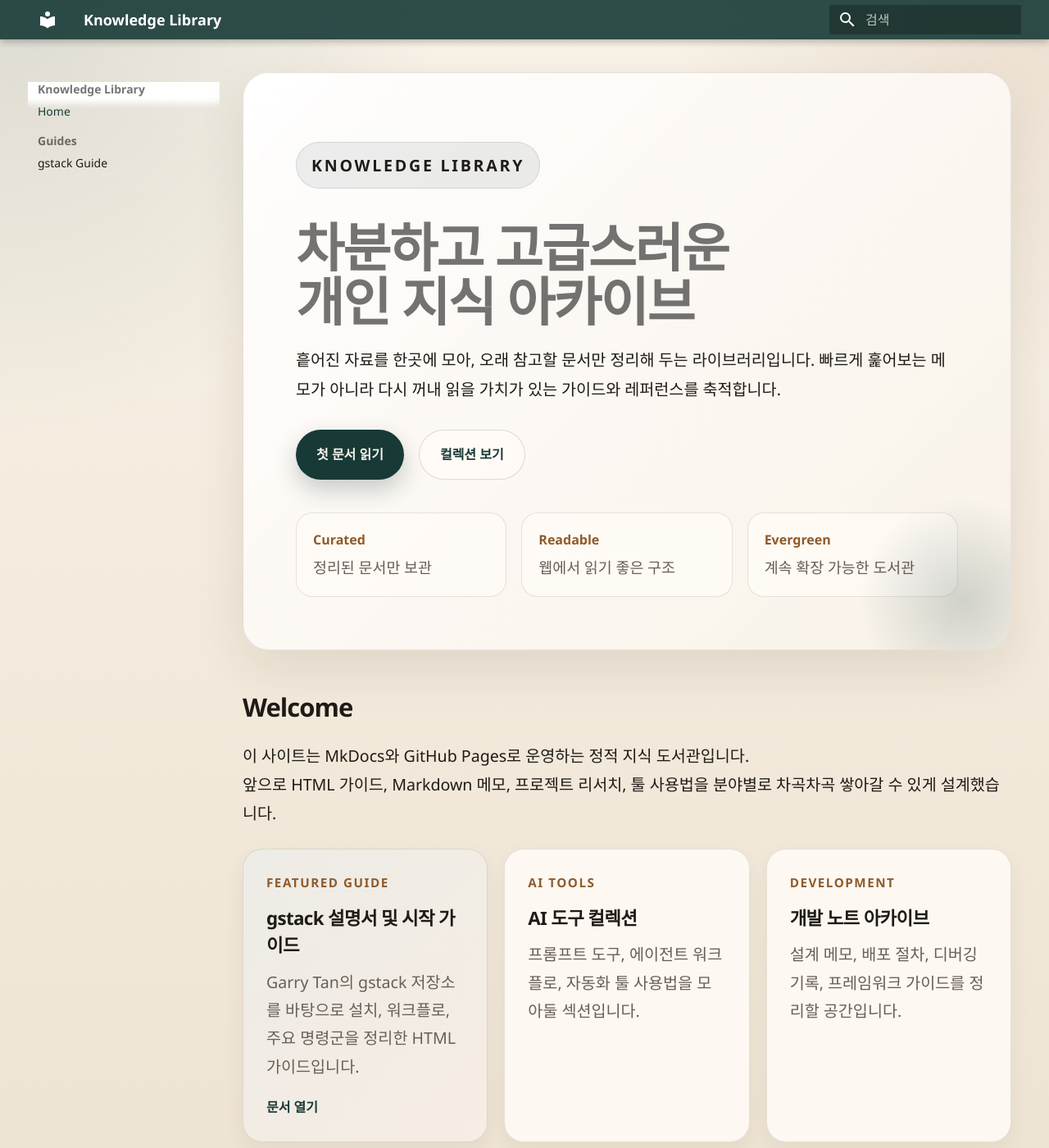
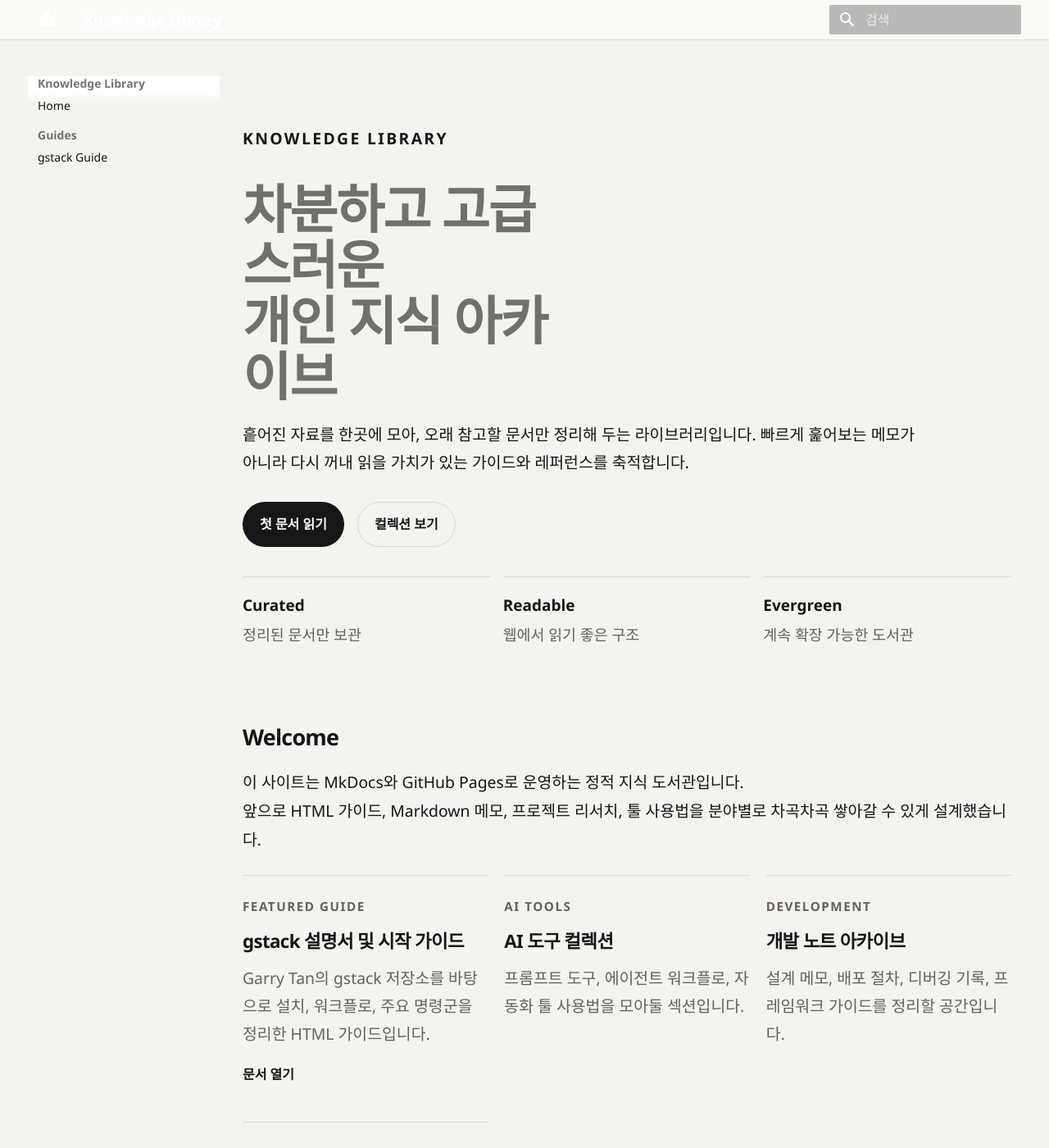
Before and after one commit to sooyoung-wind/knowledge-library, an MkDocs documentation site: the page built from docs/index.md, in a window 1280 px wide and 1400 px high. Shown: the whole window at 82% size. Built offline with MkDocs 1.6.1 and Material for MkDocs 9.7.7, drawn with Linux system fonts in a browser that asks for light colours.

Commit message:
Update extra.css

```diff
--- a/docs/stylesheets/extra.css
+++ b/docs/stylesheets/extra.css
@@ -1,40 +1,38 @@
 :root {
-  --md-primary-fg-color: #183a37;
-  --md-primary-fg-color--light: #2d5a56;
-  --md-primary-fg-color--dark: #122d2a;
-  --md-accent-fg-color: #8f5a2a;
-  --archive-bg: #f4ede2;
-  --archive-paper: rgba(255, 251, 246, 0.92);
-  --archive-ink: #1f1b16;
-  --archive-muted: #685f55;
-  --archive-line: rgba(65, 50, 31, 0.12);
-  --archive-shadow: 0 22px 60px rgba(54, 37, 15, 0.10);
+  --md-primary-fg-color: #171717;
+  --md-primary-fg-color--light: #2b2b2b;
+  --md-primary-fg-color--dark: #101010;
+  --md-accent-fg-color: #5a5a5a;
+  --archive-bg: #f5f3ee;
+  --archive-paper: #fcfbf8;
+  --archive-ink: #161616;
+  --archive-muted: #66615b;
+  --archive-line: rgba(22, 22, 22, 0.12);
+  --archive-shadow: 0 8px 24px rgba(22, 22, 22, 0.04);
   --archive-font-sans: "Pretendard", "Noto Sans KR", "Apple SD Gothic Neo",
     "Malgun Gothic", "Segoe UI", sans-serif;
-  --archive-font-serif: "Iowan Old Style", "Palatino Linotype",
-    "Noto Serif KR", Georgia, serif;
 }
 
 body {
-  background:
-    radial-gradient(circle at top left, rgba(24, 58, 55, 0.12), transparent 28%),
-    radial-gradient(circle at top right, rgba(143, 90, 42, 0.12), transparent 24%),
-    linear-gradient(180deg, #f8f2e8 0%, #eee4d3 100%);
+  background: var(--archive-bg);
   color: var(--archive-ink);
   font-family: var(--archive-font-sans);
 }
 
 .md-header {
-  background: rgba(24, 58, 55, 0.9);
-  backdrop-filter: blur(14px);
+  background: rgba(252, 251, 248, 0.9);
+  backdrop-filter: blur(10px);
+  border-bottom: 1px solid var(--archive-line);
+  box-shadow: none;
 }
 
 .md-tabs {
-  background: rgba(24, 58, 55, 0.82);
+  background: transparent;
+  border-bottom: 1px solid var(--archive-line);
 }
 
 .md-main__inner {
-  margin-top: 1.4rem;
+  margin-top: 1rem;
 }
 
 .md-content__inner {
@@ -64,19 +62,19 @@ body {
 .md-typeset h2 {
   margin-top: 2.4rem;
   margin-bottom: 0.9rem;
-  font-size: 1.55rem;
+  font-size: 1.35rem;
   font-weight: 800;
 }
 
 .md-typeset h3 {
-  font-size: 1.12rem;
-  font-weight: 750;
+  font-size: 1.05rem;
+  font-weight: 700;
 }
 
 .md-typeset p,
 .md-typeset li {
-  font-size: 0.98rem;
-  line-height: 1.8;
+  font-size: 0.97rem;
+  line-height: 1.78;
   color: var(--archive-ink);
 }
 
@@ -91,61 +89,56 @@ body {
 }
 
 .hero-panel {
-  position: relative;
-  overflow: hidden;
-  padding: 3.2rem;
-  border: 1px solid var(--archive-line);
-  border-radius: 32px;
-  background:
-    linear-gradient(135deg, rgba(255, 255, 255, 0.92), rgba(248, 241, 231, 0.95)),
-    var(--archive-paper);
-  box-shadow: var(--archive-shadow);
+  padding: 2.6rem 0 2.2rem;
+  border: 0;
+  border-radius: 0;
+  background: transparent;
+  box-shadow: none;
 }
 
 .hero-panel::after {
-  content: "";
-  position: absolute;
-  right: -70px;
-  bottom: -70px;
-  width: 260px;
-  height: 260px;
-  background: radial-gradient(circle, rgba(24, 58, 55, 0.18), transparent 68%);
-  pointer-events: none;
+  display: none;
+}
+
+.hero-panel + h2,
+#collections {
+  scroll-margin-top: 5rem;
 }
 
 .eyebrow {
   display: inline-flex;
-  padding: 0.5rem 0.9rem;
-  border-radius: 999px;
-  border: 1px solid rgba(24, 58, 55, 0.12);
-  background: rgba(24, 58, 55, 0.08);
-  color: #183a37;
-  font-size: 0.72rem;
-  font-weight: 800;
-  letter-spacing: 0.14em;
+  padding: 0;
+  border-radius: 0;
+  border: 0;
+  background: transparent;
+  color: var(--archive-muted);
+  font-size: 0.74rem;
+  font-weight: 700;
+  letter-spacing: 0.12em;
   text-transform: uppercase;
 }
 
 .hero-panel h1 {
-  margin: 1rem 0 1rem;
-  font-size: clamp(2.4rem, 5vw, 4.8rem);
-  line-height: 1.03;
-  letter-spacing: -0.04em;
+  margin: 0.75rem 0 1rem;
+  font-size: clamp(2.15rem, 5vw, 4rem);
+  line-height: 1.06;
+  letter-spacing: -0.05em;
   font-weight: 800;
+  max-width: 11ch;
 }
 
 .lead {
-  max-width: 46rem;
+  max-width: 42rem;
   color: var(--archive-muted);
-  font-size: 1.07rem;
-  line-height: 1.85;
+  font-size: 1rem;
+  line-height: 1.9;
 }
 
 .hero-actions {
   display: flex;
   flex-wrap: wrap;
-  gap: 0.9rem;
-  margin-top: 1.6rem;
+  gap: 0.8rem;
+  margin-top: 1.5rem;
 }
 
 .button-primary,
@@ -153,49 +146,58 @@ body {
   display: inline-flex;
   align-items: center;
   justify-content: center;
-  padding: 0.85rem 1.25rem;
+  padding: 0.7rem 1rem;
   border-radius: 999px;
+  border: 1px solid var(--archive-line);
   font-weight: 700;
   text-decoration: none !important;
-  transition: transform 160ms ease, box-shadow 160ms ease, background 160ms ease;
+  transition: background 160ms ease, border-color 160ms ease, color 160ms ease;
 }
 
 .button-primary {
-  background: #183a37;
-  color: #f7f2ea !important;
-  box-shadow: 0 12px 28px rgba(24, 58, 55, 0.24);
+  background: #171717;
+  color: #fcfbf8 !important;
+  box-shadow: none;
 }
 
 .button-secondary {
-  border: 1px solid rgba(24, 58, 55, 0.16);
-  background: rgba(255, 251, 246, 0.88);
-  color: #183a37 !important;
+  background: transparent;
+  color: var(--archive-ink) !important;
 }
 
 .button-primary:hover,
 .button-secondary:hover,
 .archive-card:hover {
-  transform: translateY(-2px);
+  transform: none;
+  background: #f1eee8;
+  color: var(--archive-ink) !important;
+}
+
+.button-primary:hover {
+  background: #2a2a2a;
+  color: #fcfbf8 !important;
 }
 
 .hero-metrics {
   display: grid;
   grid-template-columns: repeat(auto-fit, minmax(160px, 1fr));
-  gap: 0.9rem;
-  margin-top: 2rem;
+  gap: 0.75rem;
+  margin-top: 1.8rem;
 }
 
 .hero-metrics div {
-  padding: 1rem;
+  padding: 0.95rem 0 0;
   border: 1px solid var(--archive-line);
-  border-radius: 20px;
-  background: rgba(255, 251, 246, 0.76);
+  border-width: 1px 0 0;
+  border-radius: 0;
+  background: transparent;
 }
 
 .hero-metrics strong {
   display: block;
   margin-bottom: 0.25rem;
-  color: #8f5a2a;
+  color: var(--archive-ink);
+  font-size: 0.95rem;
 }
 
 .hero-metrics span {
@@ -221,26 +223,25 @@ body {
 .archive-card,
 .principle {
   display: block;
-  padding: 1.4rem;
+  padding: 1.25rem 0;
   border: 1px solid var(--archive-line);
-  border-radius: 24px;
-  background: rgba(255, 251, 246, 0.88);
-  box-shadow: 0 10px 26px rgba(57, 41, 18, 0.06);
+  border-width: 1px 0 0;
+  border-radius: 0;
+  background: transparent;
+  box-shadow: none;
   text-decoration: none !important;
 }
 
 .archive-card-feature {
-  background:
-    linear-gradient(135deg, rgba(24, 58, 55, 0.08), rgba(143, 90, 42, 0.08)),
-    rgba(255, 251, 246, 0.96);
+  background: transparent;
 }
 
 .archive-kicker {
   display: inline-block;
   margin-bottom: 0.7rem;
-  color: #8f5a2a;
+  color: var(--archive-muted);
   font-size: 0.76rem;
-  font-weight: 800;
+  font-weight: 700;
   letter-spacing: 0.1em;
   text-transform: uppercase;
 }
@@ -262,24 +263,23 @@ body {
 .archive-link {
   display: inline-block;
   margin-top: 1rem;
-  color: #183a37;
+  color: var(--archive-ink);
   font-weight: 700;
 }
 
 @media screen and (max-width: 76.1875em) {
   .hero-panel {
-    padding: 2.2rem;
+    padding: 2.2rem 0 2rem;
   }
 }
 
 @media screen and (max-width: 44.9375em) {
   .hero-panel {
-    padding: 1.5rem;
-    border-radius: 24px;
+    padding: 1.5rem 0 1.6rem;
   }
 
   .hero-panel h1 {
-    font-size: 2.35rem;
+    font-size: 2rem;
   }
 
   .hero-actions {
```
